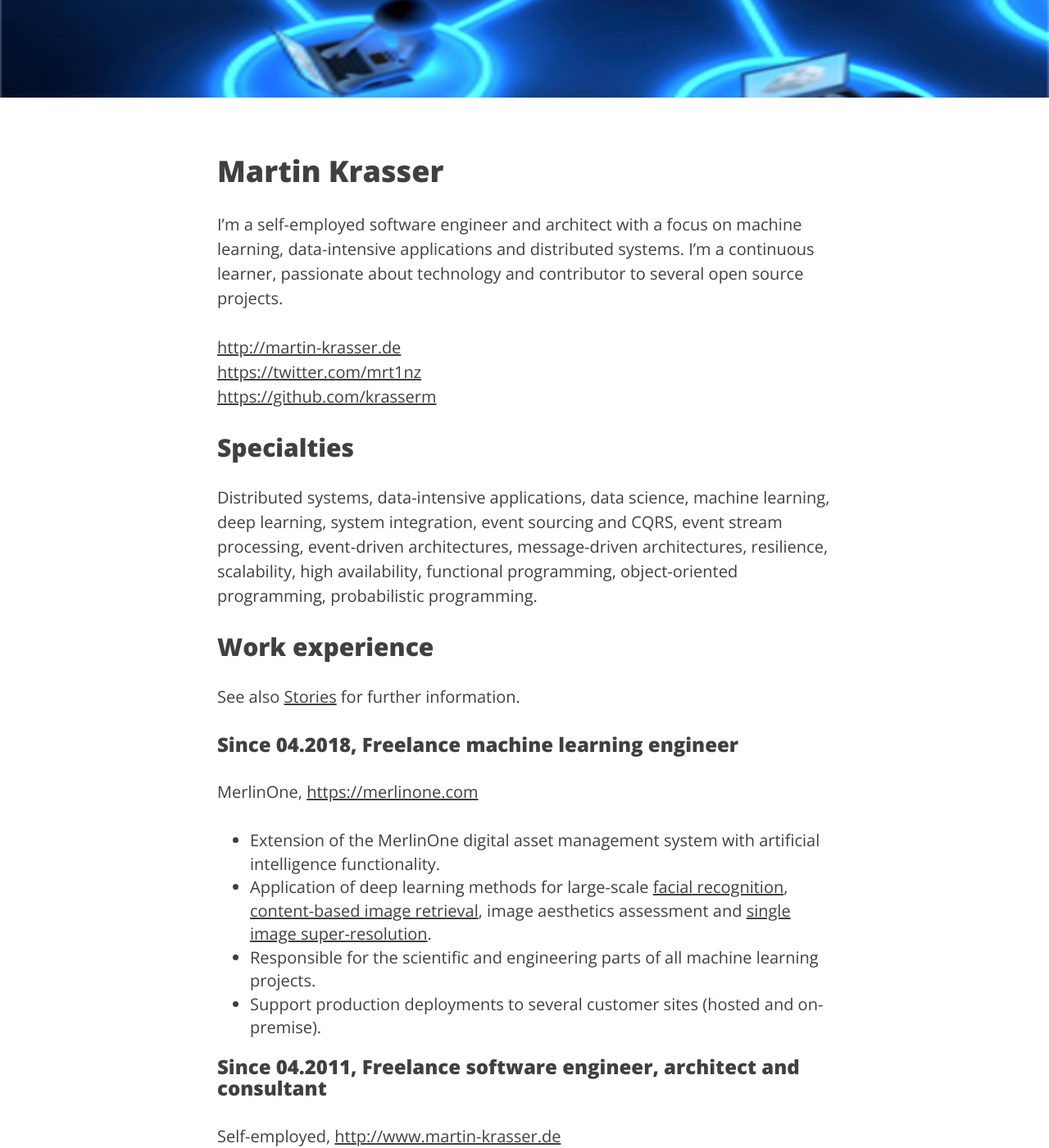
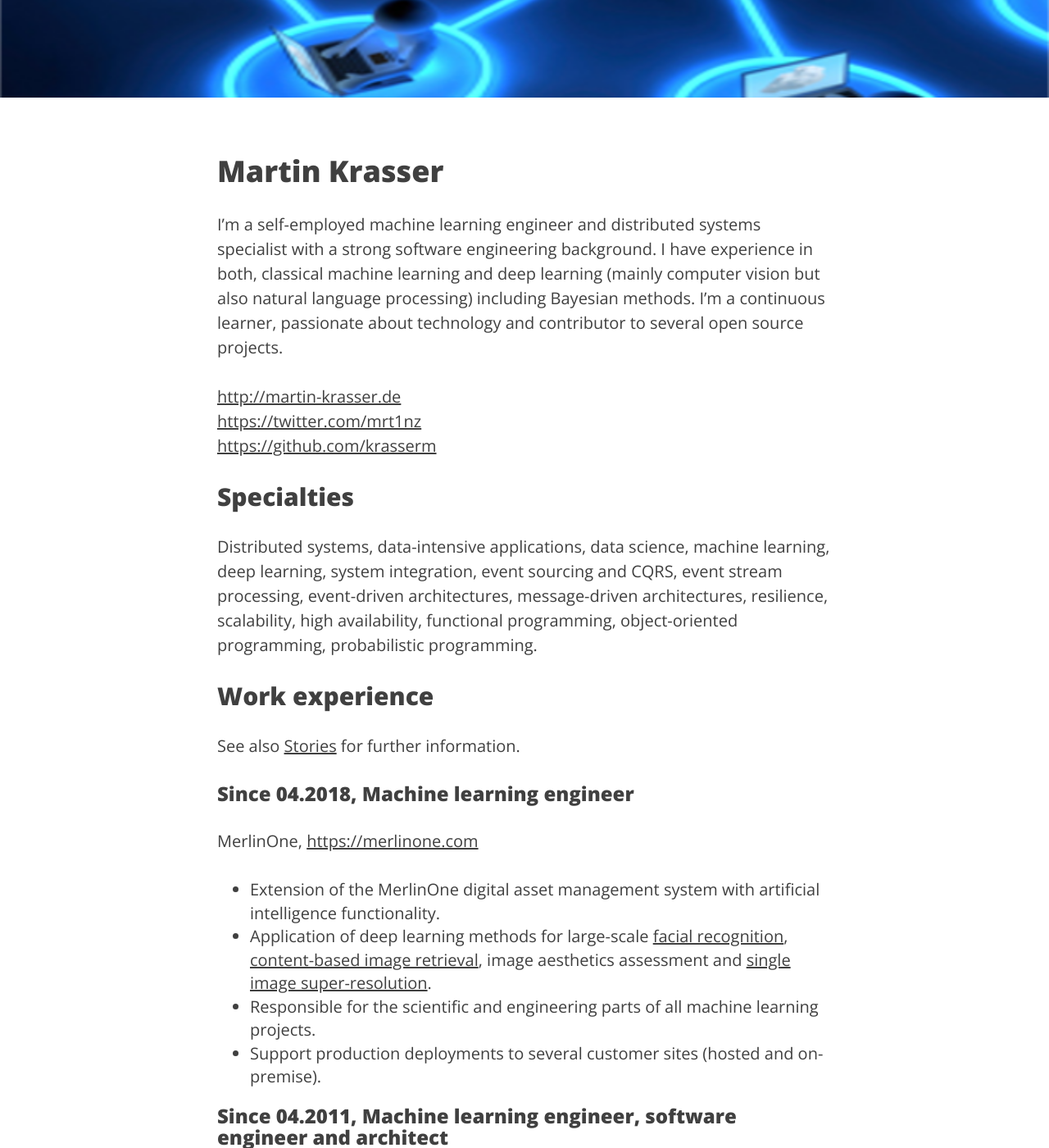
Before and after one commit to krasserm/krasserm.github.io, a Jekyll site: the page built from resume.md, in a window 1280 px wide and 1400 px high, scrolled down 279 px. Shown: the whole window at 82% size. Built offline with Jekyll 4.4.1, drawn with Linux system fonts in a browser that asks for light colours; some of the changed text lies outside the part shown.

Commit message:
Minor resume update

```diff
--- a/resume.md
+++ b/resume.md
@@ -10,9 +10,10 @@ header-includes:
 
 # Martin Krasser
 
-I'm a self-employed software engineer and architect with a focus on machine learning, data-intensive applications and
-distributed systems. I'm a continuous learner, passionate about technology and contributor to several open source
-projects.
+I'm a self-employed machine learning engineer and distributed systems specialist with a strong software engineering
+background. I have experience in both, classical machine learning and deep learning (mainly computer vision but also
+natural language processing) including Bayesian methods. I'm a continuous learner, passionate about technology and
+contributor to several open source projects.
 
 [http://martin-krasser.de](http://martin-krasser.de)
 [https://twitter.com/mrt1nz](https://twitter.com/mrt1nz)
@@ -41,7 +42,7 @@ probabilistic programming.
 
 See also [Stories](https://krasserm.github.io/stories/) for further information.
 
-### Since 04.2018, Freelance machine learning engineer
+### Since 04.2018, Machine learning engineer
 
 MerlinOne, [https://merlinone.com](https://merlinone.com)
 
@@ -52,12 +53,13 @@ MerlinOne, [https://merlinone.com](https://merlinone.com)
 - Responsible for the scientific and engineering parts of all machine learning projects.
 - Support production deployments to several customer sites (hosted and on-premise).
 
-### Since 04.2011, Freelance software engineer, architect and consultant
+### Since 04.2011, Machine learning engineer, software engineer and architect
 
 Self-employed, [http://www.martin-krasser.de](http://www.martin-krasser.de)
 
-- Software development and consulting services with a focus on machine learning, data-intensive applications and
-  distributed systems.
+- Machine learning research and development services (incl. deep learning).
+- Distributed systems development and consulting services.
+- Work as contractor for customers since 2011.
 
 ### 05.2017 to 04.2018, Machine learning sabbatical
 
@@ -68,15 +70,15 @@ Sabbatical year
 - Publication of some exercise work in [articles](https://krasserm.github.io) and [open source projects](#open-source-projects).
 - Equal focus on theoretical and engineering aspects of machine learning.
 
-### 02.2017 - 04.2017, Freelance software engineer and consultant
+### 02.2017 - 04.2017, Distributed systems engineer
 
-fine.lines.software GmbH, [https://bullet.io](https://bullet.io)
+fine.lines.software GmbH, [https://bullet.io](https://bullet.io) (contractor)
 
 - Design and implementation of a distributed system architecture based on event sourcing with explicit causality that
 also includes mobile devices.
 - Consulting activities and development of prototypes.
 
-### 09.2014 - 08.2017, Freelance software architect and engineer
+### 09.2014 - 08.2017, Distributed systems engineer
 
 Red Bull Media House, [http://www.redbullmediahouse.com](http://www.redbullmediahouse.com)
 
@@ -85,7 +87,7 @@ implementation.
 - Conception and development of [Eventuate](https://github.com/RBMHTechnology/eventuate), a toolkit for event sourcing
 and event collaboration at global scale with causal consistency.
 
-### 10.2015 - 07.2017, Freelance software architect and engineer
+### 10.2015 - 07.2017, Software engineer and consultant
 
 agido GmbH, [http://www.agido.com](http://www.agido.com)
 
@@ -94,13 +96,13 @@ stream processing architecture.
 - Usage of Eventuate as technical basis for the web application backend. Development of streaming data analytics
 extensions for Eventuate.
 
-### 10.2013 – 02.2014, Freelance software engineer
+### 10.2013 – 02.2014, Software engineer and architect
 
 Lightbend, [http://www.lightbend.com/](http://www.lightbend.com/) (formerly Typesafe)
 
 - Conception and development of [Akka Persistence](https://doc.akka.io/docs/akka/current/persistence.html).
 
-### 03.2012 – 10.2013, Freelance software architect and engineer
+### 03.2012 – 10.2013, Software engineer and architect
 
 Eligotech BV, [http://www.eligotech.com](http://www.eligotech.com)
 
@@ -108,7 +110,7 @@ Eligotech BV, [http://www.eligotech.com](http://www.eligotech.com)
 - Conception and development of [Eventsourced](https://github.com/eligosource/eventsourced), an open source project for
 building reliable, scalable and distributed event-sourced applications in Scala.
 
-### 02.2011 – 04.2011,  Software architect and engineer
+### 02.2011 – 04.2011,  Software engineer and architect
 
 Talend, [http://www.talend.com](http://www.talend.com)
 
```
Also changed, not shown: stories.md (+6 -6 lines).
